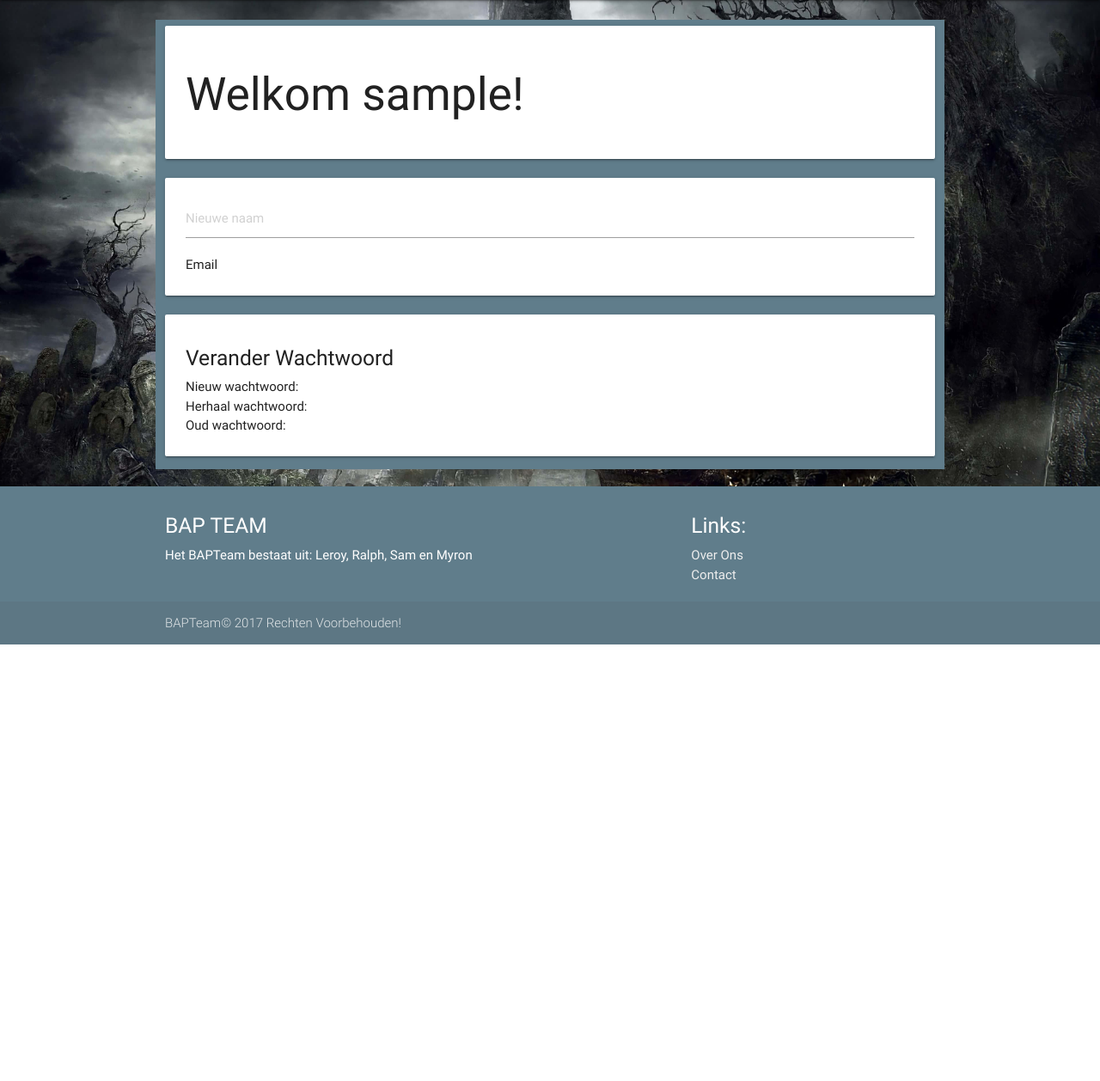
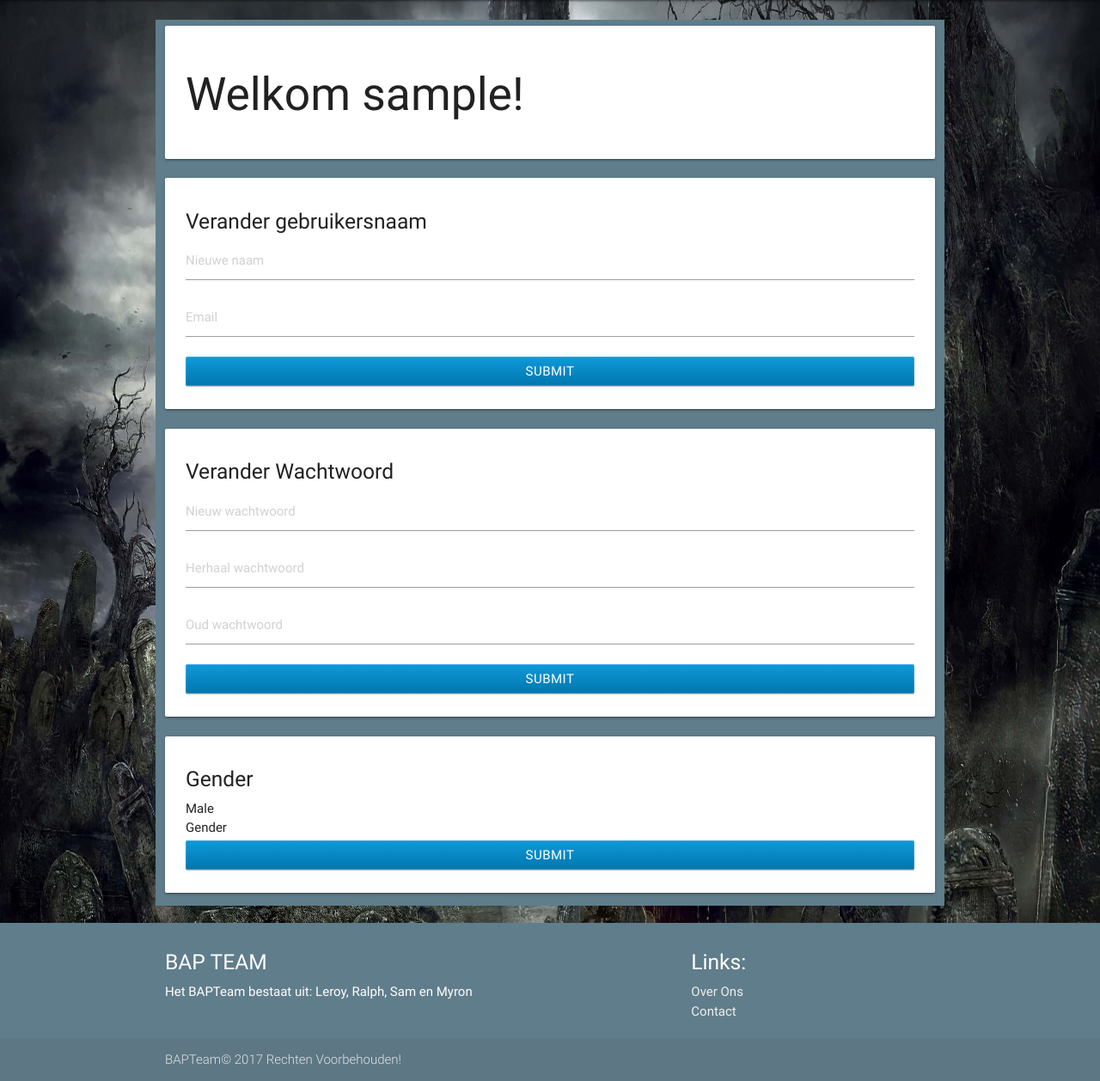
Before and after one commit to Myron127-BAP/webshop, a PHP site: page /webshop/Account.php in a window 1280 px wide. Shown: the part 64-1322 px from the top of the page at 86% size. Before the commit the page ends 814 px from the top, so only its background shows below. Run offline with PHP 8.4, Linux system fonts and the light colour scheme; the visitor is signed in with stand-in values (Sample User, id 1); some libraries are stand-ins or nearby versions.

Commit message:
Account Commit

```diff
--- a/Account.php
+++ b/Account.php
@@ -28,29 +28,44 @@
             <div class="col m6 m12 blue-grey">
                 <div class="card-panel">
                     <div class="card-body">
-                        <?php echo "<h2>Welkom " . $_SESSION['user'] . "!</h2>"?>
+                        <?php echo "<h2>Welkom " . $_SESSION['user'] . "!</h2>";
+                        include './inc/Account.php'; ?>
                     </div>
                 </div>
             </div>
             <div class="col m6 m12 blue-grey">
                 <div class="card-panel">
                     <div class="card-body">
-                       <input type="text" placeholder="Nieuwe naam" name="name" required />
-                        <br>
-                        <p>Email</p>
+                        <h5>Verander gebruikersnaam</h5>
+                       <input type="text" placeholder="Nieuwe naam" name="nieuwnaam" required />
+                        <input type="text" placeholder="Email" name="email" required />
+                        <input type="submit" value="submit" name="submitnaam" class="btn btn-block btn-primary" />
                     </div>
                 </div>
             </div>
-                <div class="col m6 m12 blue-grey">
-                    <div class="card-panel">
-                        <div class="card-body">
-                            <h5>Verander Wachtwoord</h5>
-                            <p>Nieuw wachtwoord:</p>
-                            <p>Herhaal wachtwoord:</p>
-                            <p>Oud wachtwoord: </p>
-                        </div>
+            <div class="col m6 m12 blue-grey">
+                <div class="card-panel">
+                    <div class="card-body">
+                        <h5>Verander Wachtwoord</h5>
+                        <input type="text" placeholder="Nieuw wachtwoord" name="nieuwwachtwoord" required />
+                        <input type="text" placeholder="Herhaal wachtwoord" name="herhaalwachtwoord" required />
+                        <input type="text" placeholder="Oud wachtwoord" name="oudwachtwoord" required />
+                        <input type="submit" value="submit" name="submitwachtwoord" class="btn btn-block btn-primary" />
                     </div>
                 </div>
+            </div>
+            <div class="col m6 m12 blue-grey">
+                <div class="card-panel">
+                    <div class="card-body">
+                        <h5>Gender</h5>
+                        <form>
+                        <input type="radio" name="gender" value="male" /> Male <br>
+                        <input type="radio" name="gender" value="female" /> Gender <br>
+                        <input type="submit" value="submit" name="submitwachtwoord" class="btn btn-block btn-primary" />
+                        </form>
+                    </div>
+                </div>
+            </div>
         </div>
     </div>
 </main>
--- /dev/null
+++ b/inc/Account.php
@@ -0,0 +1,30 @@
+<?php
+$servername = "localhost";
+$username = "root";
+$password = "";
+$dbname = "Webshop";
+// Submit Data naar Database
+
+$con = new mysqli($servername, $username, $password, $dbname);
+
+if ($con->connect_error) {
+
+    die("Connection mislukt: " . $con->connect_error);
+
+}
+
+if (isset($_POST['submitnaam']))
+{
+    $nieuwnaam = $_POST['nieuwnaam'];
+    $email = $_POST['email'];
+    $naam = $_SESSION['user'];
+
+    $sqlinsert = "SELECT email FROM gebruikers WHERE Gebruikersnaam = '$naam'";
+    $result = mysqli_query($con, $sqlinsert);
+
+    if($result = $email)
+    {
+        //"TRUNCATE TABLE naam FROM gebruikers WHERE gebruikersnaam = '$naam'"
+       // $sqlinsert = "INSERT INTO naam FROM gebruikers WHERE naam IS NULL" ($naam)"
+    }
+}
--- a/inc/Admin.php
+++ b/inc/Admin.php
@@ -99,13 +99,11 @@ Email VARCHAR(500),
 reg_date TIMESTAMP
 )"  */
 
-/*
- "CREATE TABLE artikelen(
+/* "CREATE TABLE artikelen(
             id INT(255) UNSIGNED AUTO_INCREMENT PRIMARY KEY,
 artikelnaam VARCHAR(255) NOT NULL,
 artikelbeschrijving TEXT NOT NULL,
 aantal INT(255) NOT NULL,
 afbeelding varchar(225),
 artikelprijs DOUBLE
-)"
- */
+)"*/
```
